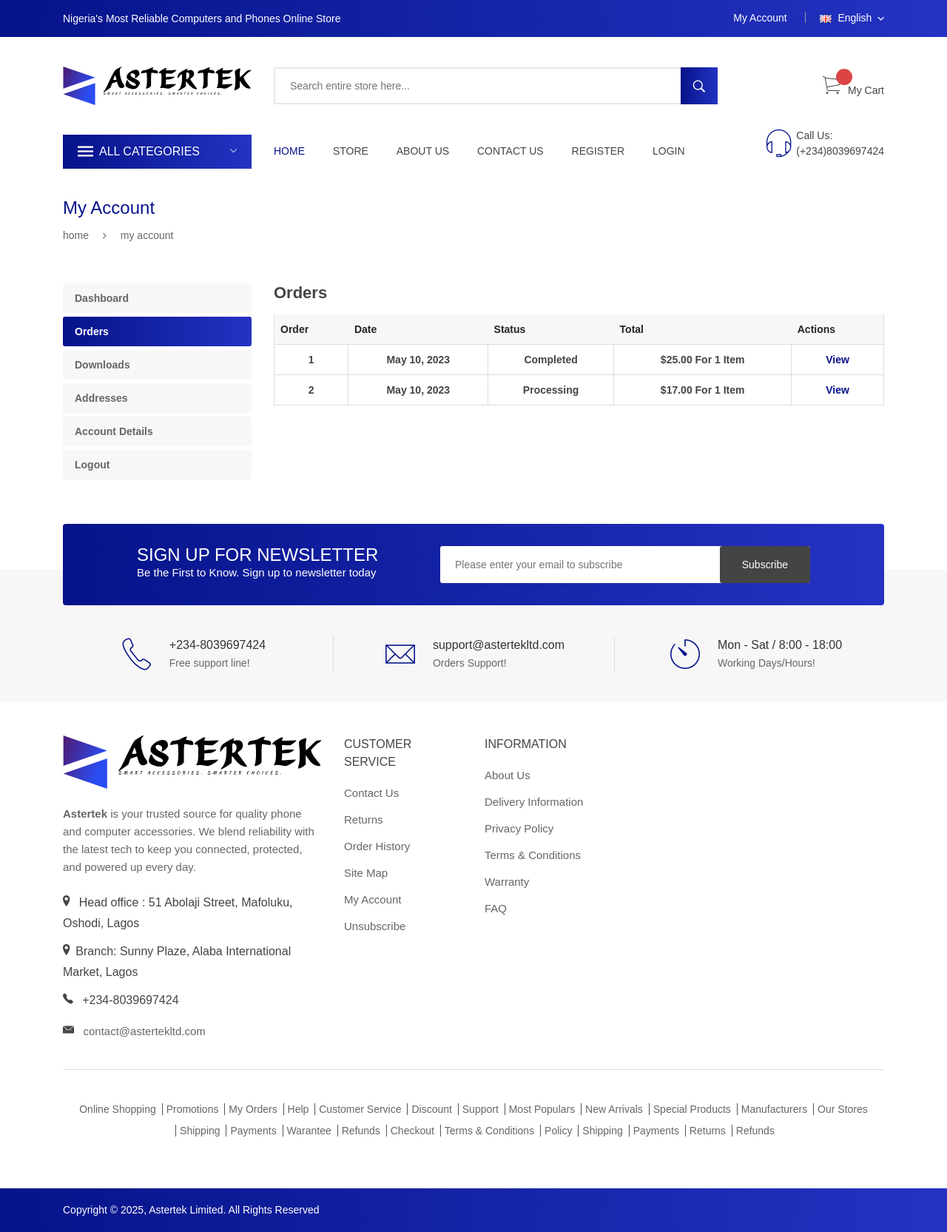
After one commit to Phillipemore278/astertek, a Django app: template templates/account/dashboard.html in a window 1280 px wide, after a click on "Orders". The commit adds this page. Shown: the whole page at 74% size. Run offline with Django 4.2, Linux system fonts and the light colour scheme; the template is opened without the code that fills it, so the values that code supplies are empty; some libraries are stand-ins or nearby versions; some web fonts are replaced.

Commit message:
added dashboard page and logout view

```diff
--- a/account/urls.py
+++ b/account/urls.py
@@ -6,4 +6,7 @@
     path('login/', views.custom_login_view, name='login'),
     path('register/', views.register_view, name='register'),
     path('auth-choice/', views.auth_choice_view, name='auth_choice'),
+
+    path('dashboard/', views.dashboard, name='dashboard'),
+    path('logout/', views.custom_logout_view, name='logout'),
 ]
--- /dev/null
+++ b/templates/account/dashboard.html
@@ -0,0 +1,180 @@
+{% extends '../frontend/base.html' %}
+{% load static %}
+{% load humanize %}
+{% block title %}Account | Register{% endblock %}
+
+{% block content %}
+<!--breadcrumbs area start-->
+<div class="breadcrumbs_area commun_bread">
+    <div class="container">
+        <div class="row">
+            <div class="col-12">
+                <div class="breadcrumb_content">
+                    <h3>my account</h3>
+                    <ul>
+                        <li><a href="{% url 'frontend:home' %}">home</a></li>
+                        <li><i class="fa fa-angle-right"></i></li>
+                        <li>my account</li>
+                    </ul>
+                </div>
+            </div>
+        </div>
+    </div>
+</div>
+<!--breadcrumbs area end-->
+
+<!-- my account start  -->
+<section class="main_content_area">
+    <div class="container">
+        <div class="account_dashboard">
+            <div class="row">
+                <div class="col-sm-12 col-md-3 col-lg-3">
+                    <!-- Nav tabs -->
+                    <div class="dashboard_tab_button">
+                        <ul role="tablist" class="nav flex-column dashboard-list">
+                            <li><a href="#dashboard" data-bs-toggle="tab" class="nav-link active">Dashboard</a></li>
+                            <li> <a href="#orders" data-bs-toggle="tab" class="nav-link">Orders</a></li>
+                            <li><a href="#downloads" data-bs-toggle="tab" class="nav-link">Downloads</a></li>
+                            <li><a href="#address" data-bs-toggle="tab" class="nav-link">Addresses</a></li>
+                            <li><a href="#account-details" data-bs-toggle="tab" class="nav-link">Account details</a></li>
+                            <li><a href="{% url 'account:logout' %}" class="nav-link">logout</a></li>
+                        </ul>
+                    </div>
+                </div>
+                <div class="col-sm-12 col-md-9 col-lg-9">
+                    <!-- Tab panes -->
+                    <div class="tab-content dashboard_content">
+                        <div class="tab-pane fade show active" id="dashboard">
+                            <h3>Dashboard </h3>
+                            <p>From your account dashboard. you can easily check &amp; view your <a href="#">recent orders</a>, manage your <a href="#">shipping and billing addresses</a> and <a href="#">Edit your password and account details.</a></p>
+                        </div>
+                        <div class="tab-pane fade" id="orders">
+                            <h3>Orders</h3>
+                            <div class="coron_table table-responsive">
+                                <table class="table">
+                                    <thead>
+                                        <tr>
+                                            <th>Order</th>
+                                            <th>Date</th>
+                                            <th>Status</th>
+                                            <th>Total</th>
+                                            <th>Actions</th>
+                                        </tr>
+                                    </thead>
+                                    <tbody>
+                                        <tr>
+                                            <td>1</td>
+                                            <td>May 10, 2023</td>
+                                            <td><span class="success">Completed</span></td>
+                                            <td>$25.00 for 1 item </td>
+                                            <td><a href="cart.html" class="view">view</a></td>
+                                        </tr>
+                                        <tr>
+                                            <td>2</td>
+                                            <td>May 10, 2023</td>
+                                            <td>Processing</td>
+                                            <td>$17.00 for 1 item </td>
+                                            <td><a href="cart.html" class="view">view</a></td>
+                                        </tr>
+                                    </tbody>
+                                </table>
+                            </div>
+                        </div>
+                        <div class="tab-pane fade" id="downloads">
+                            <h3>Downloads</h3>
+                            <div class="coron_table table-responsive">
+                                <table class="table">
+                                    <thead>
+                                        <tr>
+                                            <th>Product</th>
+                                            <th>Downloads</th>
+                                            <th>Expires</th>
+                                            <th>Download</th>
+                                        </tr>
+                                    </thead>
+                                    <tbody>
+                                        <tr>
+                                            <td>Shopnovilla - Free Real Estate PSD Template</td>
+                                            <td>May 10, 2023</td>
+                                            <td><span class="danger">Expired</span></td>
+                                            <td><a href="#" class="view">Click Here To Download Your File</a></td>
+                                        </tr>
+                                        <tr>
+                                            <td>Organic - ecommerce html template</td>
+                                            <td>Sep 11, 2023</td>
+                                            <td>Never</td>
+                                            <td><a href="#" class="view">Click Here To Download Your File</a></td>
+                                        </tr>
+                                    </tbody>
+                                </table>
+                            </div>
+                        </div>
+                        <div class="tab-pane" id="address">
+                           <p>The following addresses will be used on the checkout page by default.</p>
+                            <h4 class="billing-address">Billing address</h4>
+                            <a href="#" class="view">Edit</a>
+                            <p><strong>Bobby Jackson</strong></p>
+                            <address>
+                                House #15<br>
+                                Road #1<br>
+                                Block #C <br>
+                                Banasree <br>
+                                Dhaka <br>
+                                1212
+                            </address>
+                            <p>Bangladesh</p>
+                        </div>
+                        <div class="tab-pane fade" id="account-details">
+                            <h3>Account details </h3>
+                            <div class="login">
+                                <div class="login_form_container">
+                                    <div class="account_login_form">
+                                        <form action="#">
+                                            <p>Already have an account? <a href="#">Log in instead!</a></p>
+                                            <div class="input-radio">
+                                                <span class="custom-radio"><input type="radio" value="1" name="id_gender"> Mr.</span>
+                                                <span class="custom-radio"><input type="radio" value="1" name="id_gender"> Mrs.</span>
+                                            </div> <br>
+                                            <label>First Name</label>
+                                            <input type="text" name="first-name">
+                                            <label>Last Name</label>
+                                            <input type="text" name="last-name">
+                                            <label>Email</label>
+                                            <input type="text" name="email-name">
+                                            <label>Password</label>
+                                            <input type="password" name="user-password">
+                                            <label>Birthdate</label>
+                                            <input type="text" placeholder="MM/DD/YYYY" value="" name="birthday">
+                                            <span class="example">
+                                              (E.g.: 05/31/1970)
+                                            </span>
+                                            <br>
+                                            <span class="custom_checkbox">
+                                                <input type="checkbox" value="1" name="optin">
+                                                <label>Receive offers from our partners</label>
+                                            </span>
+                                            <br>
+                                            <span class="custom_checkbox">
+                                                <input type="checkbox" value="1" name="newsletter">
+                                                <label>Sign up for our newsletter<br><em>You may unsubscribe at any moment. For that purpose, please find our contact info in the legal notice.</em></label>
+                                            </span>
+                                            <div class="save_button primary_btn default_button">
+                                                <a href="#">Save</a>
+                                            </div>
+                                        </form>
+                                    </div>
+                                </div>
+                            </div>
+                        </div>
+                    </div>
+                </div>
+            </div>
+        </div>
+    </div>
+</section>
+<!-- my account end   -->
+
+<!-- shipping list -->
+{% include '../frontend/partials/shipping.html' %}
+<!-- shipping list end -->
+{% endblock %}
--- a/templates/frontend/include/navbar.html
+++ b/templates/frontend/include/navbar.html
@@ -15,7 +15,7 @@
                 <div class="col-lg-6 col-md-6">
                     <div class="top_right text-end">
                         <ul>
-                           <li class="top_links "><a href="#" class="text-white">My Account <i class="ion-chevron-down"></i></a>
+                           <li class=""><a href="{% url 'account:dashboard' %}" class="text-white">My Account</a>
                             </li>
                             <!-- <li class="currency "><a href="#" class="text-white">USD <i class="ion-chevron-down"></i></a>
                                 <ul class="dropdown_currency">
```
Also changed, not shown: account/views.py (+17 -0 lines).
